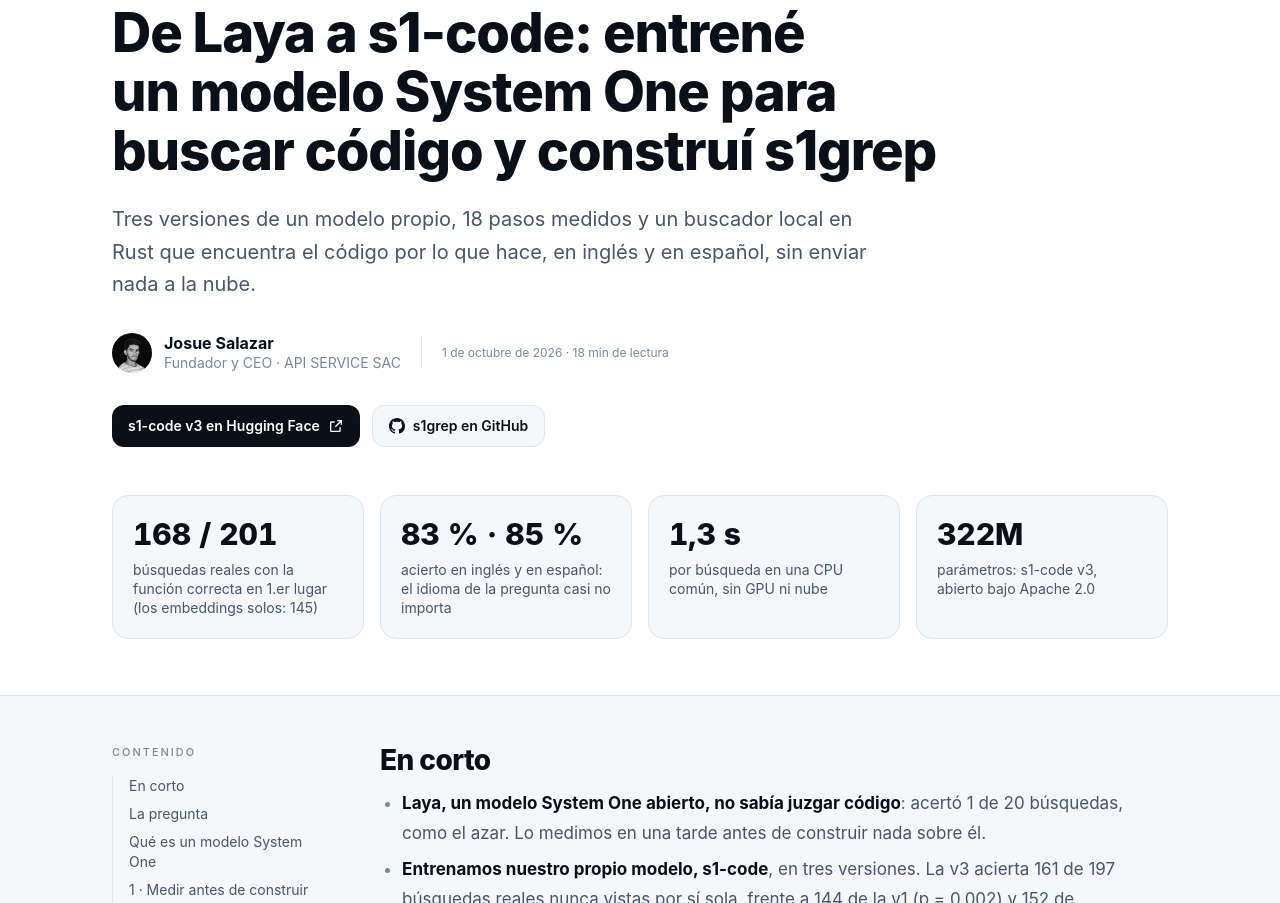
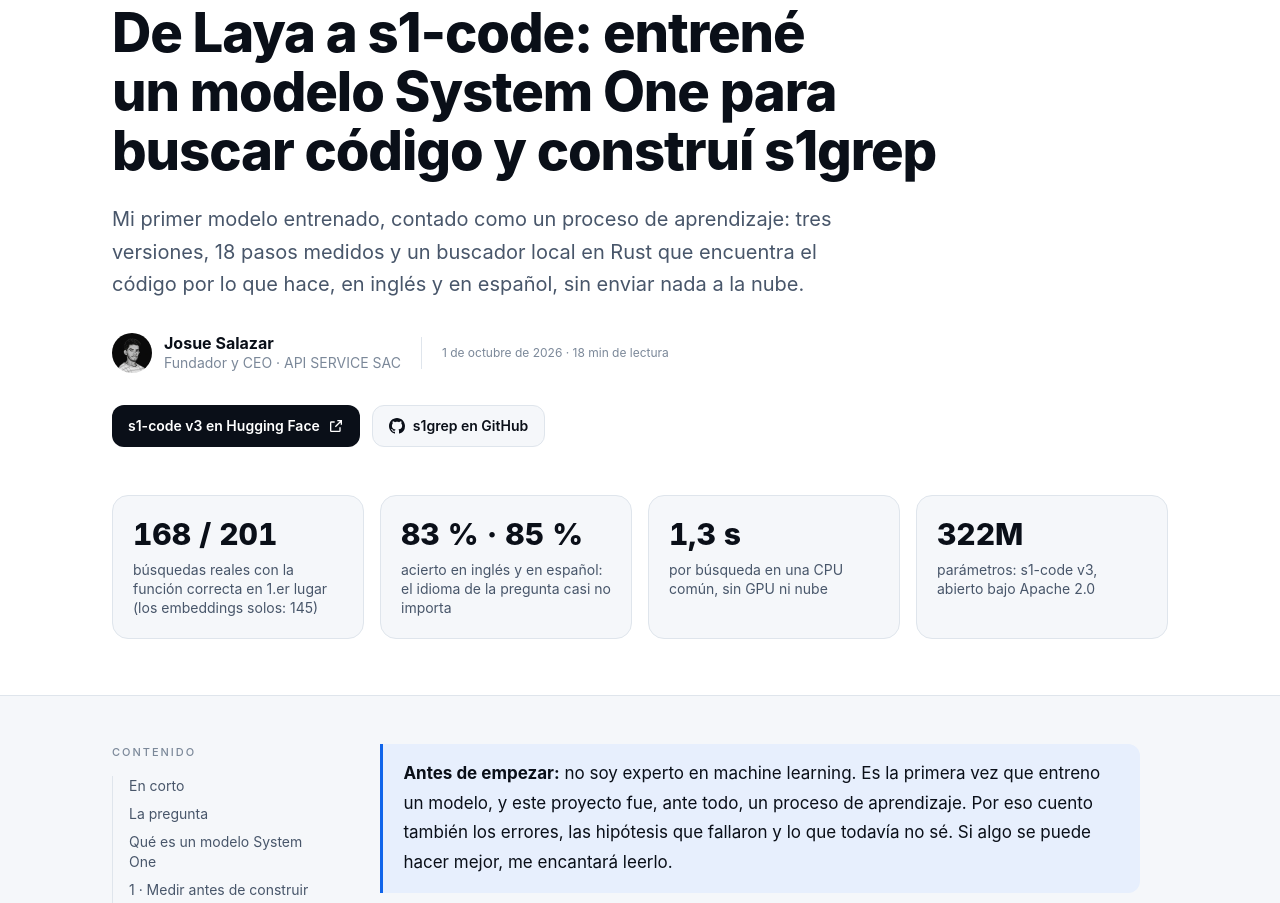
Before and after one commit to Josuesp1620/joucode-dev, an Astro site: page /blog/s1-code-y-s1grep in a window 1280 px wide. Shown: the part 170-1073 px from the top of the page. Built offline with nearby package versions, Linux system fonts and the light colour scheme; Astro itself is replaced by a stand-in of ours.

Commit message:
Blog: say this is a first model and a learning project

```diff
--- a/src/data/blog.ts
+++ b/src/data/blog.ts
@@ -17,7 +17,7 @@
     slug: 's1-code-y-s1grep',
     titulo: 'De Laya a s1-code: entrené un modelo System One para buscar código y construí s1grep',
     resumen:
-      'Tres versiones de un modelo propio, 18 pasos medidos y un buscador local en Rust que encuentra el código por lo que hace, en inglés y en español, sin enviar nada a la nube.',
+      'Mi primer modelo entrenado, contado como un proceso de aprendizaje: tres versiones, 18 pasos medidos y un buscador local en Rust que encuentra el código por lo que hace, en inglés y en español, sin enviar nada a la nube.',
     fecha: '2026-10-01',
     fechaTexto: '1 de octubre de 2026',
     lectura: '18 min de lectura',
--- a/src/pages/blog/s1-code-y-s1grep.astro
+++ b/src/pages/blog/s1-code-y-s1grep.astro
@@ -111,7 +111,11 @@
       </aside>
 
       <article class="prosa min-w-0 max-w-[760px]">
-        <h2 id="resumen" style="margin-top:0">En corto</h2>
+        <blockquote>
+          <strong>Antes de empezar:</strong> no soy experto en machine learning. Es la primera vez que entreno un modelo, y este proyecto fue, ante todo, un proceso de aprendizaje. Por eso cuento también los errores, las hipótesis que fallaron y lo que todavía no sé. Si algo se puede hacer mejor, me encantará leerlo.
+        </blockquote>
+
+        <h2 id="resumen">En corto</h2>
         <ul>
           <li><strong>Laya, un modelo System One abierto, no sabía juzgar código</strong>: acertó 1 de 20 búsquedas, como el azar. Lo medimos en una tarde antes de construir nada sobre él.</li>
           <li><strong>Entrenamos nuestro propio modelo, s1-code</strong>, en tres versiones. La v3 acierta 161 de 197 búsquedas reales nunca vistas por sí sola, frente a 144 de la v1 (p = 0,002) y 152 de Qwen3-Embedding.</li>
```
